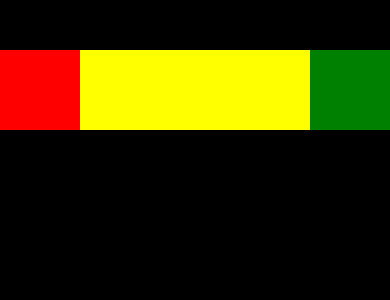
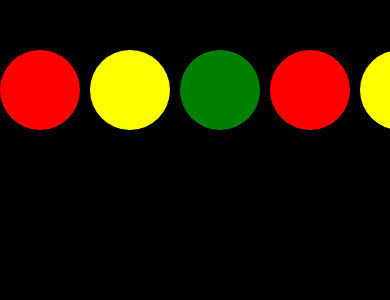
Before and after one commit to AshwiniParaye1/ReactNative, a React Native app in the folder firstapp/: screen / in a window 390 px wide. Shown: the top 300 px of the page. Built offline with nearby package versions, Linux system fonts and the light colour scheme.

Commit message:
scrollview

```diff
--- a/firstapp/App.tsx
+++ b/firstapp/App.tsx
@@ -1,12 +1,31 @@
-import {StyleSheet, View} from 'react-native';
+/* eslint-disable react-native/no-inline-styles */
+import {ScrollView, StyleSheet, View} from 'react-native';
 
 const App = () => {
   return (
-    <View style={styles.container}>
+    <ScrollView
+      contentContainerStyle={{gap: 10}}
+      horizontal
+      style={styles.container}>
       <View style={styles.box1} />
       <View style={styles.box2} />
       <View style={styles.box3} />
-    </View>
+      <View style={styles.box1} />
+      <View style={styles.box2} />
+      <View style={styles.box3} />
+      <View style={styles.box1} />
+      <View style={styles.box2} />
+      <View style={styles.box3} />
+      <View style={styles.box1} />
+      <View style={styles.box2} />
+      <View style={styles.box3} />
+      <View style={styles.box1} />
+      <View style={styles.box2} />
+      <View style={styles.box3} />
+      <View style={styles.box1} />
+      <View style={styles.box2} />
+      <View style={styles.box3} />
+    </ScrollView>
   );
 };
 
@@ -14,25 +33,27 @@ export default App;
 
 const styles = StyleSheet.create({
   container: {
-    paddingTop: 50,
     flex: 1,
     backgroundColor: 'black',
-    flexDirection: 'row',
+    paddingTop: 50,
   },
   box1: {
     width: 80,
     height: 80,
     backgroundColor: 'red',
+    borderRadius: 50,
   },
   box2: {
     width: 80,
     height: 80,
     backgroundColor: 'yellow',
     flexGrow: 1,
+    borderRadius: 50,
   },
   box3: {
     width: 80,
     height: 80,
     backgroundColor: 'green',
+    borderRadius: 50,
   },
 });
```
